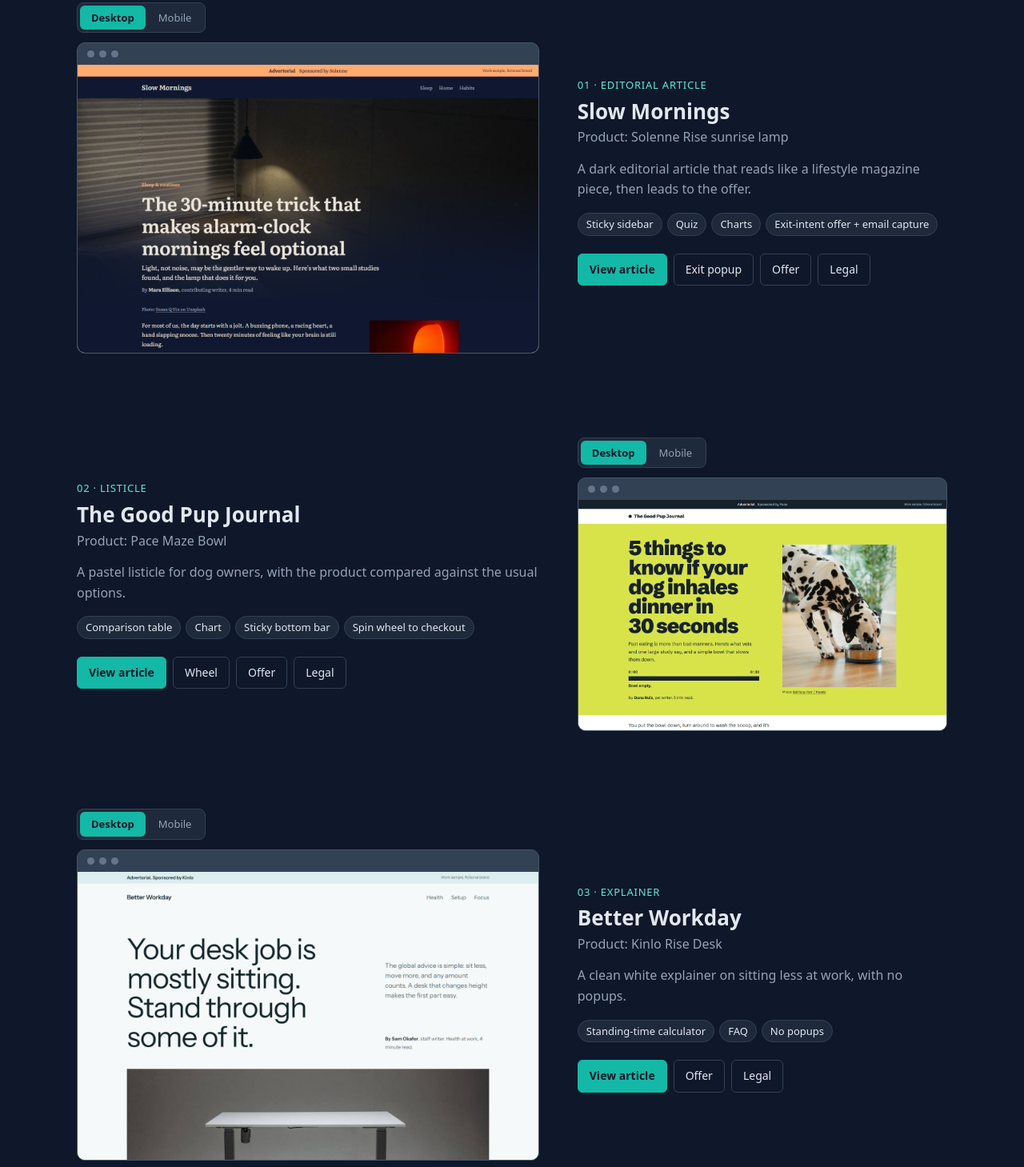
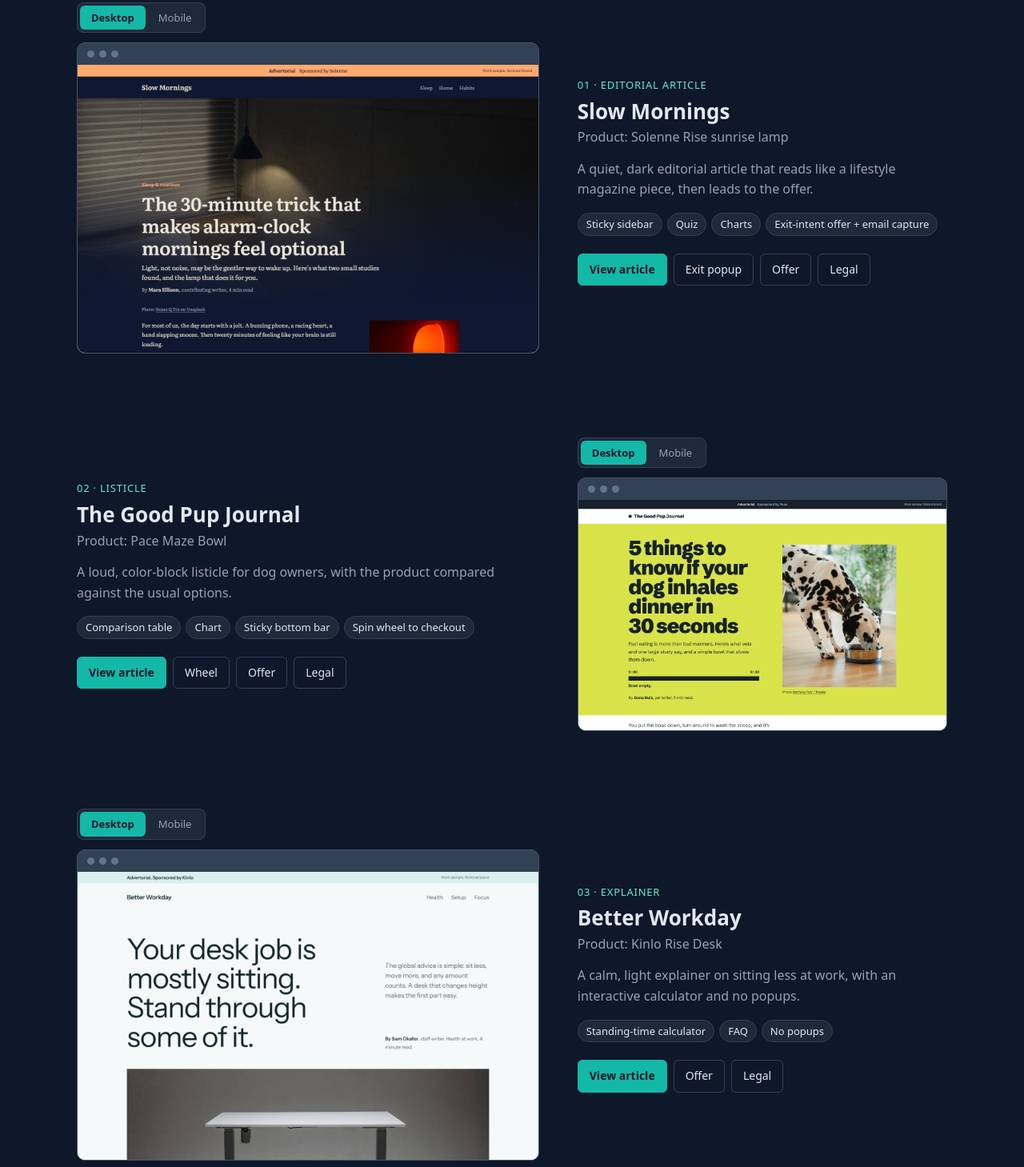
Before and after one commit to Nubicetus/Work-Samples, a plain HTML site: page index.html in a window 1280 px wide. Shown: the part 567-2026 px from the top of the page at 80% size. Drawn offline with Linux system fonts and the light colour scheme.

Commit message:
Add files via upload

```diff
--- a/index.html
+++ b/index.html
@@ -105,7 +105,7 @@
       <p class="tag">01 · Editorial article</p>
       <h2>Slow Mornings</h2>
       <p class="brand">Product: Solenne Rise sunrise lamp</p>
-      <p class="desc">A dark editorial article that reads like a lifestyle magazine piece, then leads to the offer.</p>
+      <p class="desc">A quiet, dark editorial article that reads like a lifestyle magazine piece, then leads to the offer.</p>
       <ul class="chips"><li>Sticky sidebar</li><li>Quiz</li><li>Charts</li><li>Exit-intent offer + email capture</li></ul>
       <div class="links"><a href="01_Sleep_Lamp/">View article</a><a href="01_Sleep_Lamp/index.html#exit">Exit popup</a><a href="01_Sleep_Lamp/Offer.html">Offer</a><a href="01_Sleep_Lamp/Legal.html">Legal</a></div>
     </div>
@@ -121,7 +121,7 @@
       <p class="tag">02 · Listicle</p>
       <h2>The Good Pup Journal</h2>
       <p class="brand">Product: Pace Maze Bowl</p>
-      <p class="desc">A pastel listicle for dog owners, with the product compared against the usual options.</p>
+      <p class="desc">A loud, color-block listicle for dog owners, with the product compared against the usual options.</p>
       <ul class="chips"><li>Comparison table</li><li>Chart</li><li>Sticky bottom bar</li><li>Spin wheel to checkout</li></ul>
       <div class="links"><a href="02_Dog_Bowl/">View article</a><a href="02_Dog_Bowl/index.html#spin">Wheel</a><a href="02_Dog_Bowl/Offer.html">Offer</a><a href="02_Dog_Bowl/Legal.html">Legal</a></div>
     </div>
@@ -137,7 +137,7 @@
       <p class="tag">03 · Explainer</p>
       <h2>Better Workday</h2>
       <p class="brand">Product: Kinlo Rise Desk</p>
-      <p class="desc">A clean white explainer on sitting less at work, with no popups.</p>
+      <p class="desc">A calm, light explainer on sitting less at work, with an interactive calculator and no popups.</p>
       <ul class="chips"><li>Standing-time calculator</li><li>FAQ</li><li>No popups</li></ul>
       <div class="links"><a href="03_Standing_Desk/">View article</a><a href="03_Standing_Desk/Offer.html">Offer</a><a href="03_Standing_Desk/Legal.html">Legal</a></div>
     </div>
```
